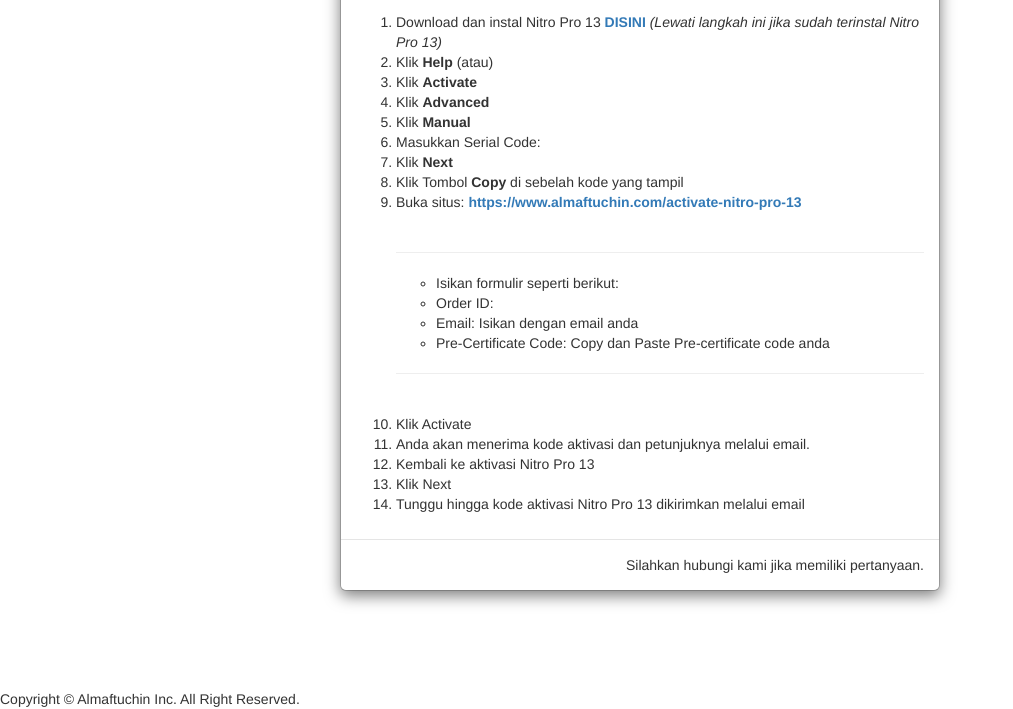
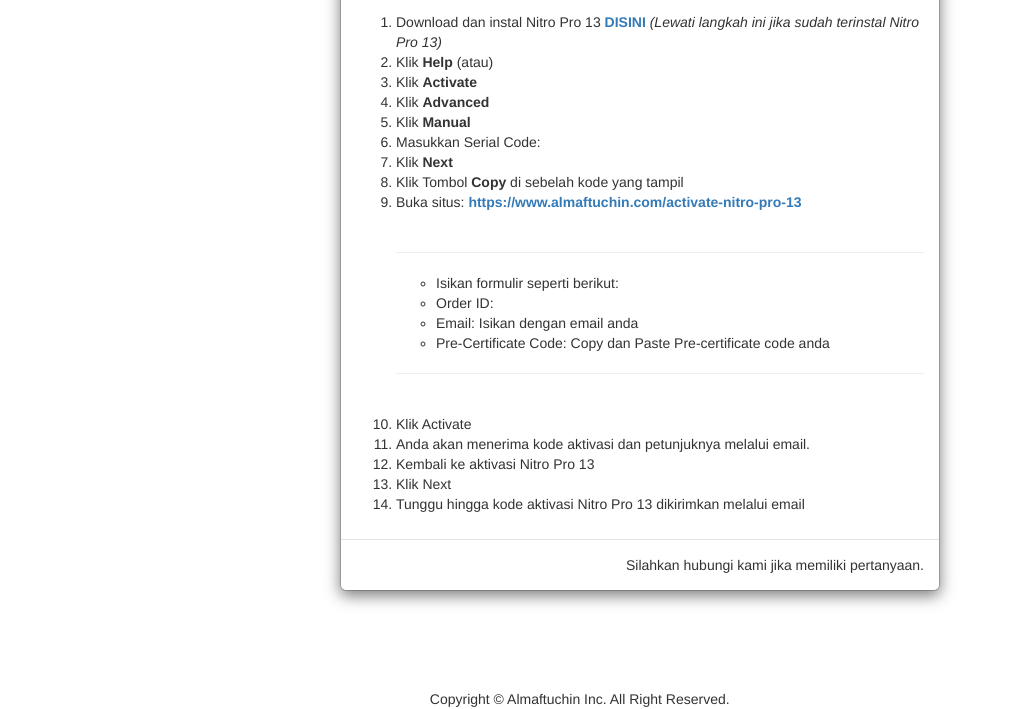
Before and after one commit to Almaftuchin-Inc/guide.almaftuchin.com, a plain HTML site: page nitropro13/id/index.html in a window 1280 px wide. Shown: the part 91-800 px from the top of the page, without its empty margins (0-1013 px from the left). Drawn offline with nearby package versions, Linux system fonts and the light colour scheme.

Commit message:
Update index.html

```diff
--- a/nitropro13/id/index.html
+++ b/nitropro13/id/index.html
@@ -82,7 +82,7 @@
   </div>
 
 </div>
-<center><div class="footer" align="center" style="position: absolute;bottom: 0;">
+<center><div class="footer" align="center" style="position: absolute;bottom: 0;right: 43%;">
           Copyright © Almaftuchin Inc. All Right Reserved.
         </div></center>
  <script>
```
